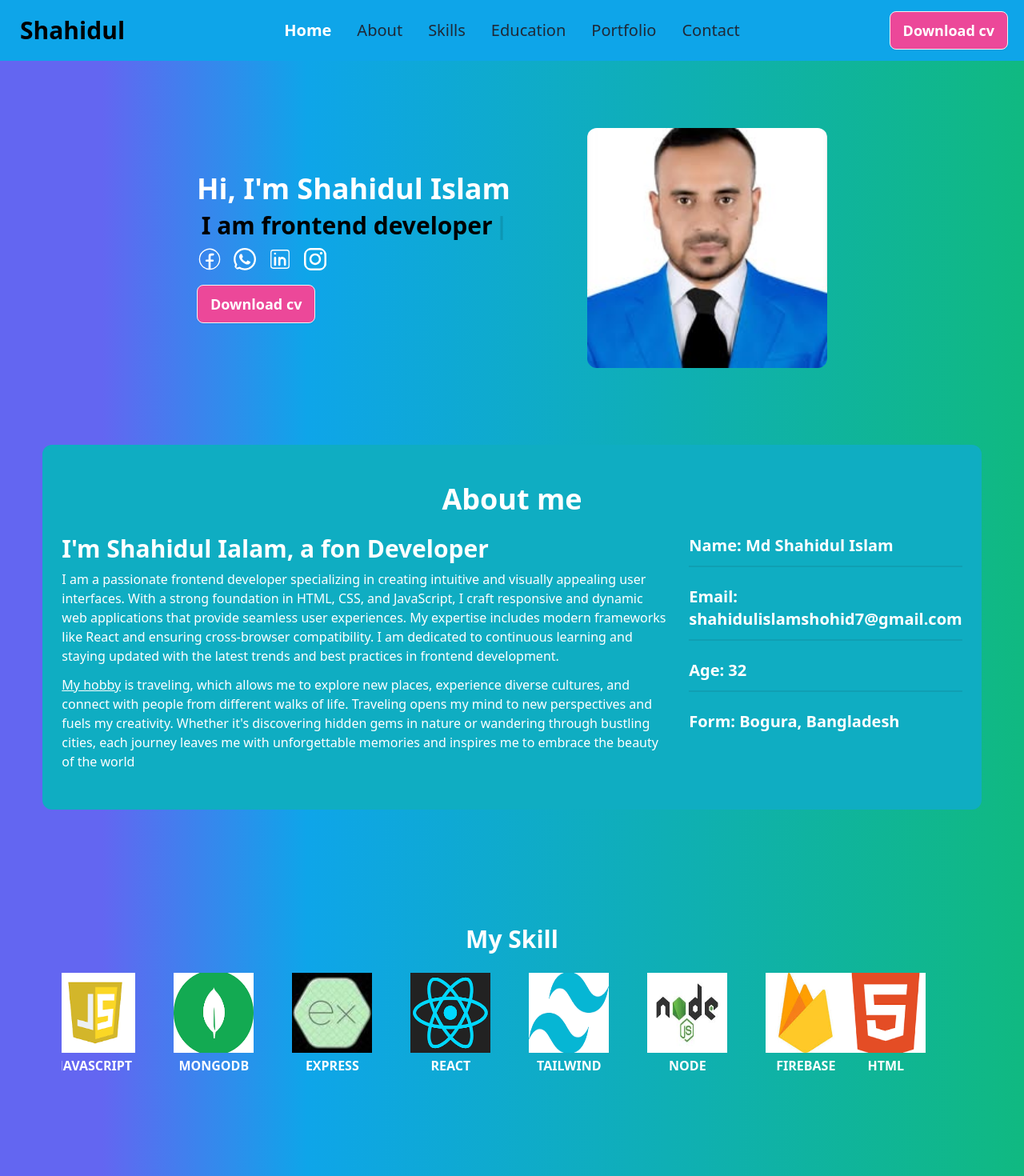
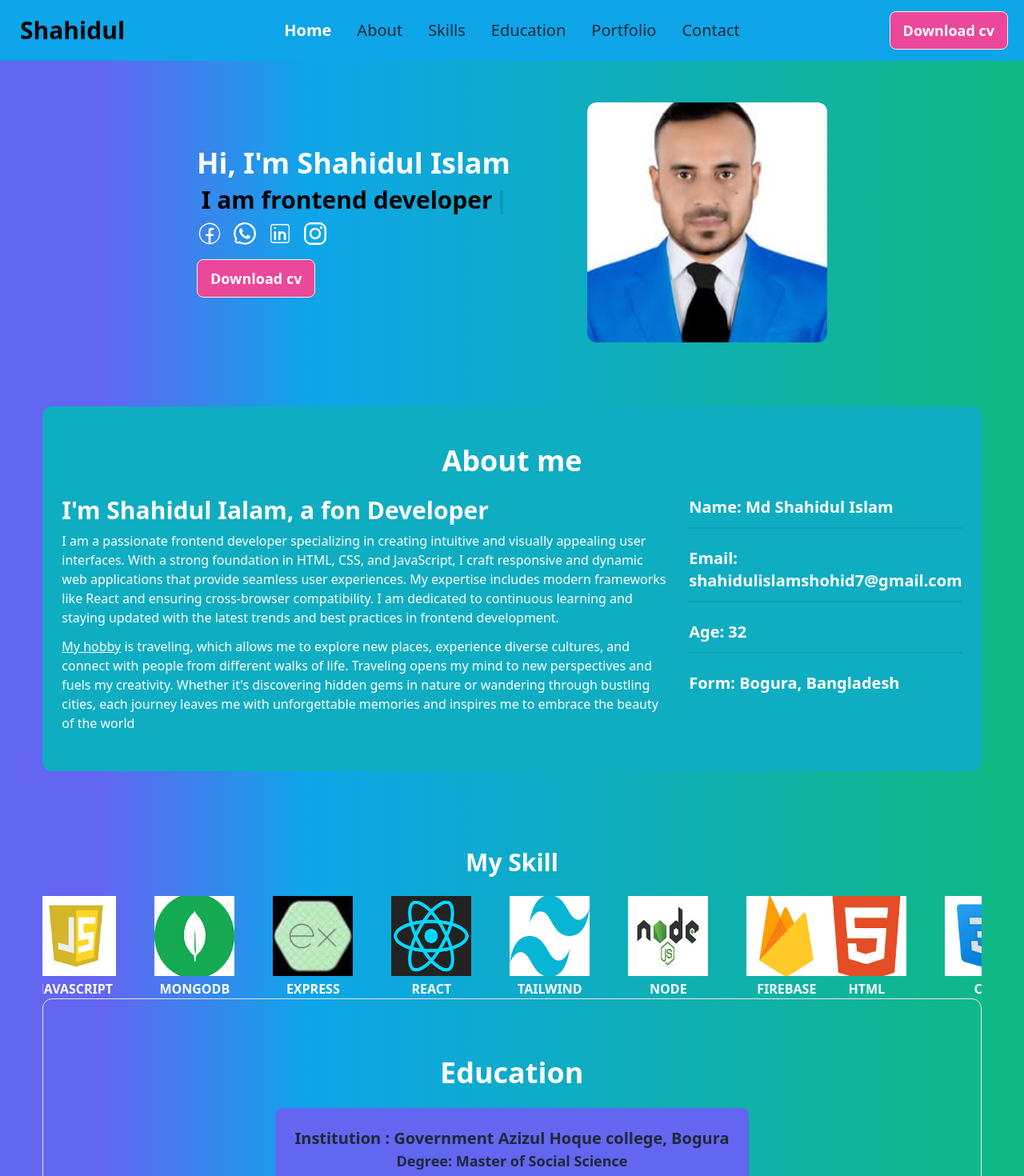
Before and after one commit to shahidulshohid/portfolio-project, a React (Vite) app: page / in a window 1280 px wide. Shown: the top 1470 px of the page at 80% size. Built offline with nearby package versions, Linux system fonts and the light colour scheme.

Commit message:
skill section is some update

```diff
--- a/src/components/AboutPage/AboutPage.jsx
+++ b/src/components/AboutPage/AboutPage.jsx
@@ -3,7 +3,7 @@ import { Fade } from "react-awesome-reveal";
 
 const AboutPage = () => {
   return (
-    <div className="mb-24" id="about">
+    <div className="pt-20" id="about">
       <Fade direction="left">
         <div className=" bg-blend-color-burn px-6 py-12 mb-12 rounded-xl bg-[#0FADC2]">
           <h3 className="text-3xl md:text-4xl text-white font-bold text-center mb-6">
--- a/src/components/ContactPage/ContactPage.jsx
+++ b/src/components/ContactPage/ContactPage.jsx
@@ -33,7 +33,7 @@ function ContactPage() {
   };
 
   return (
-    <div className="my-12 bg-purple-500 px-6 py-12 rounded-xl" id="contact">
+    <div className="bg-sky-500 px-6 py-12 rounded-xl" id="contact">
       <h3 className="text-3xl  text-black font-bold text-center">
         GET IN TOUCH
       </h3>
--- a/src/components/Header/Header.jsx
+++ b/src/components/Header/Header.jsx
@@ -7,7 +7,7 @@ import { Typewriter } from "react-simple-typewriter";
 import { NavLink } from "react-router-dom";
 const Header = () => {
   return (
-    <div className="md:flex justify-center md:gap-5 lg:gap-24 items-center mt-16 py-12 md:py-24">
+    <div className="md:flex justify-center md:gap-5 lg:gap-24 items-center pt-32">
       <div className="text-start space-y-2 mb-5 md:mb-0">
         <h1 className="text-3xl md:text-4xl font-bold text-white">Hi, I'm Shahidul Islam</h1>
         <h3 className="text-center text-2xl md:text-3xl font-semibold mb-8 mt-12">
--- a/src/components/Navbar/Navbar.jsx
+++ b/src/components/Navbar/Navbar.jsx
@@ -3,7 +3,7 @@ import { useState } from "react";
 const Navbar = () => {
   const [active, setActive] = useState("#home");
   const handleActive = (section) => {
-    // setActive(section);
+    setActive(section);
   };
   return (
     <div className="fixed left-0 right-0 top-0 z-50">
--- a/src/components/Skills/SkillsPage.jsx
+++ b/src/components/Skills/SkillsPage.jsx
@@ -12,8 +12,8 @@ import Marquee from "react-fast-marquee";
 
 const SkillsPage = () => {
   return (
-    <div className="mb-24" id='skills'>
-      <div className="mt-12 px-6 py-12 rounded-xl">
+    <div className="mt-24" id='skills'>
+      {/* <div> */}
         <h3 className="text-3xl text-white font-bold text-center mb-6">
           My Skill
         </h3>
@@ -58,7 +58,7 @@ const SkillsPage = () => {
           </div>
           </Marquee>
       </div>
-    </div>
+    // </div>
   );
 };
 
```
